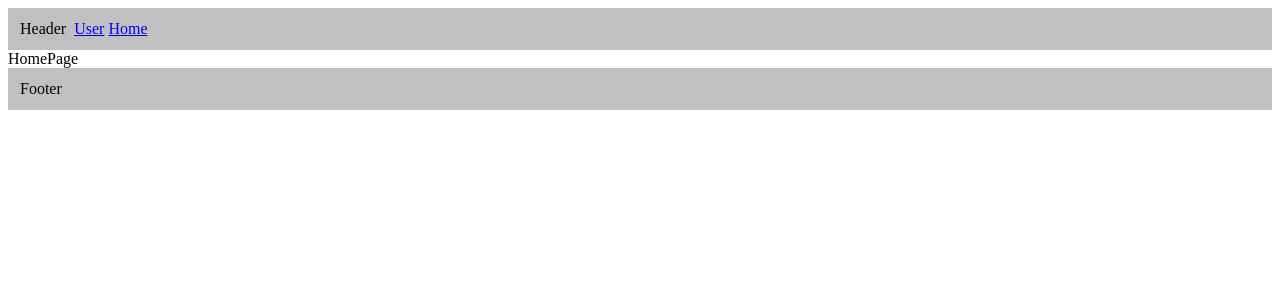
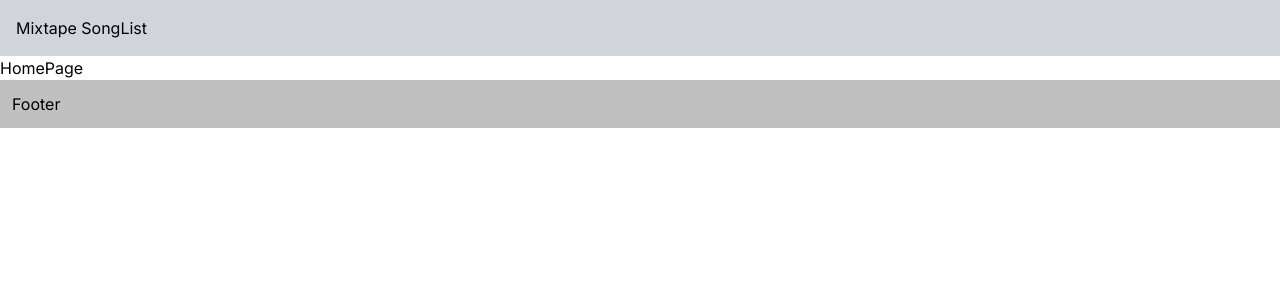
Before and after one commit to trinitrobenzene/mixtape-app, a Next.js app: page / in a window 1280 px wide. Shown: the top 300 px of the page. Built offline with nearby package versions, Linux system fonts and the light colour scheme.

Commit message:
project reconstructing

```diff
--- a/app/globals.css
+++ b/app/globals.css
@@ -1,27 +1,3 @@
 @tailwind base;
 @tailwind components;
 @tailwind utilities;
-
-:root {
-  --foreground-rgb: 0, 0, 0;
-  --background-start-rgb: 214, 219, 220;
-  --background-end-rgb: 255, 255, 255;
-}
-
-@media (prefers-color-scheme: dark) {
-  :root {
-    --foreground-rgb: 255, 255, 255;
-    --background-start-rgb: 0, 0, 0;
-    --background-end-rgb: 0, 0, 0;
-  }
-}
-
-body {
-  color: rgb(var(--foreground-rgb));
-  background: linear-gradient(
-      to bottom,
-      transparent,
-      rgb(var(--background-end-rgb))
-    )
-    rgb(var(--background-start-rgb));
-}
--- a/app/layout.tsx
+++ b/app/layout.tsx
@@ -1,3 +1,5 @@
+import Footer from '../components/Footer'
+import Header from '../components/Header'
 import './globals.css'
 import { Inter } from 'next/font/google'
 
@@ -15,7 +17,11 @@ export default function RootLayout({
 }) {
   return (
     <html lang="en">
-      <body className={inter.className}>{children}</body>
+      <body className={inter.className}>
+        <Header />
+        {children}
+        <Footer />
+      </body>
     </html>
   )
 }
--- /dev/null
+++ b/app/songlist/page.tsx
@@ -0,0 +1,9 @@
+import React from 'react'
+
+const SongList = () => {
+    return (
+        <div>SongList</div>
+    )
+}
+
+export default SongList
--- /dev/null
+++ b/components/Footer.tsx
@@ -0,0 +1,11 @@
+import React from 'react'
+
+const Footer = () => {
+    return (
+        <footer style={{background:'silver', padding:'12px'}}>
+            Footer
+        </footer>
+    )
+}
+
+export default Footer
--- a/src/components/Header.tsx
+++ b/components/Header.tsx
@@ -3,12 +3,11 @@ import React from 'react'
 
 const Header = () => {
     return (
-        <header style={{ background: 'silver', padding: '12px' }}>
-            Header
+        <header className='p-4 bg-gray-300'>
+            <Link href='/'>Mixtape</Link>
             &nbsp;
-            <Link href='/user'>User</Link>
+            <Link href='/songlist'>SongList</Link>
             &nbsp;
-            <Link href='/'>Home</Link>
         </header>
     )
 }
--- a/pages/_app.tsx
+++ /dev/null
@@ -1,24 +0,0 @@
-import type { ReactElement, ReactNode } from 'react';
-import type { NextPage } from 'next';
-import type { AppProps } from 'next/app';
-import Header from '@/src/components/Header';
-import Footer from '@/src/components/Footer';
-
-export type NextPageWithLayout<P = {}, IP = P> = NextPage<P, IP> & {
-    getLayout?: (page: ReactElement) => ReactNode;
-};
-
-type AppPropsWithLayout = AppProps & {
-    Component: NextPageWithLayout;
-};
-
-export default function MyApp({ Component, pageProps }: AppPropsWithLayout) {
-    // Use the layout defined at the page level, if available
-    const getLayout = Component.getLayout ?? ((page) => page);
-
-    return getLayout(<>
-        <Header />
-        <Component {...pageProps} />
-        <Footer />
-    </>);
-}
--- a/pages/index.tsx
+++ /dev/null
@@ -1,25 +0,0 @@
-import type { ReactElement } from 'react';
-// import Layout from '../components/layout';
-// import NestedLayout from '../components/nested-layout';
-import type { NextPageWithLayout } from './_app';
-import HomePage from './home';
-
-const Page: NextPageWithLayout = () => {
-    return <>
-        <HomePage />
-    </>;
-};
-
-Page.getLayout = function getLayout(page: ReactElement) {
-    return (
-        <main>
-            {/* <Layout> */}
-            {/* <NestedLayout> */}
-            {page}
-            {/* </NestedLayout> */}
-            {/* </Layout> */}
-        </main>
-    );
-};
-
-export default Page;
--- a/src/components/Footer.tsx
+++ /dev/null
@@ -1,9 +0,0 @@
-import React from 'react'
-
-const Footer = () => {
-    return (
-        <footer style={{background:'silver', padding:'12px'}}>Footer</footer>
-    )
-}
-
-export default Footer
```
Also changed, not shown: pages/songlist.tsx (deleted, +0 -9 lines), pages/user/buu.tsx (deleted, +0 -9 lines), pages/user/index.tsx (deleted, +0 -9 lines), app/page.tsx (renamed from pages/home/index.tsx).
